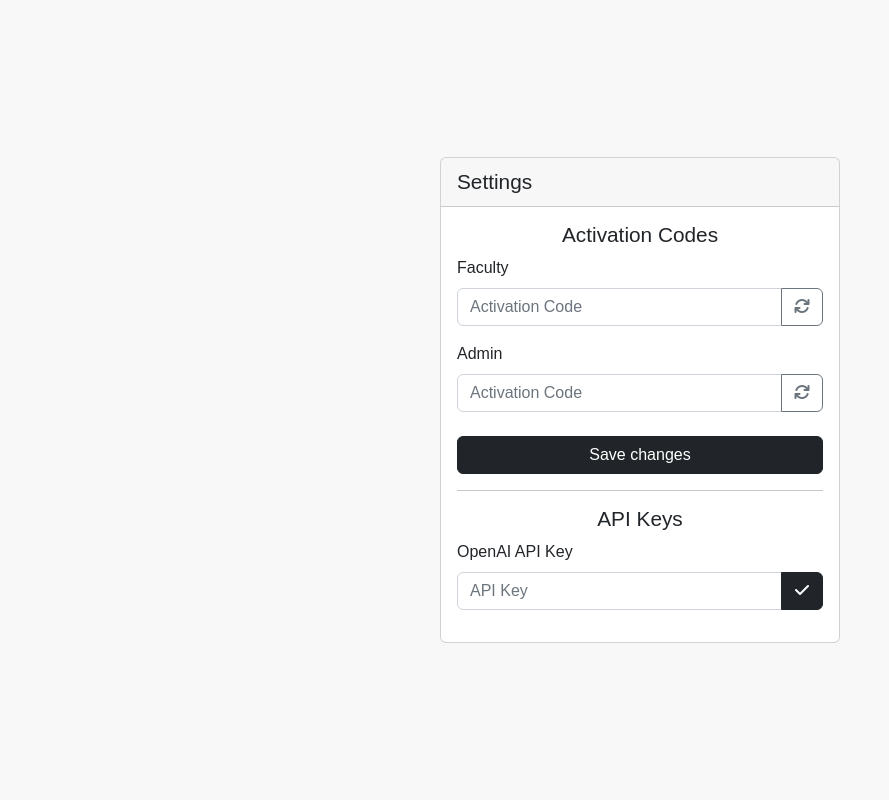
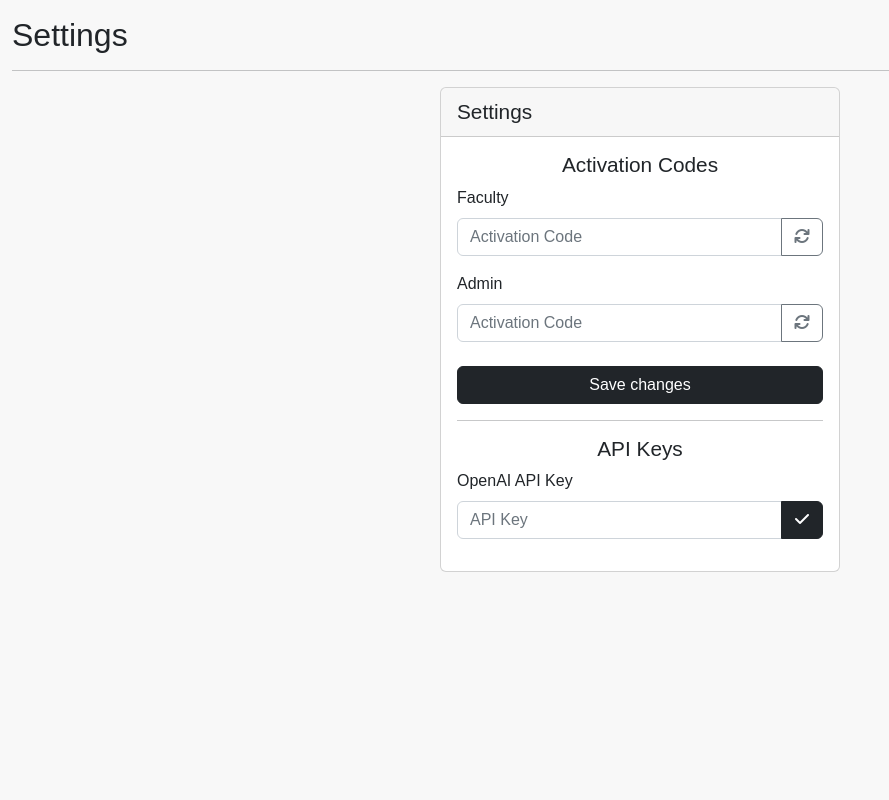
Before and after one commit to redpangilinan/SPCC-FES-SA, a PHP site: page /Projects/templates/pages/settings.php in a window 1280 px wide. Shown: the whole page, without its empty margins (0-889 px from the left). Run offline with PHP 8.4, Linux system fonts and the light colour scheme; data that the repository does not hold is empty; some libraries are stand-ins or nearby versions.

Commit message:
Tweaks on pages code structure

```diff
--- a/templates/pages/settings.php
+++ b/templates/pages/settings.php
@@ -15,14 +15,6 @@ $stmt = $conn->prepare($sql);
 $stmt->execute();
 $adminCode = $stmt->fetchColumn();
 
-// Fetch API key
-$sql = "SELECT key_value FROM tb_api_keys WHERE api_id = 1";
-$stmt = $conn->prepare($sql);
-$stmt->execute();
-$apiKey = $stmt->fetchColumn();
-
-$stmt = null;
-$conn = null;
 ?>
 
 <!DOCTYPE html>
@@ -39,7 +31,12 @@ $conn = null;
 </head>
 
 <body>
-    <main class="d-flex justify-content-center align-items-center vh-100">
+    <div class="container-fluid">
+        <header class="my-3">
+            <h1>Settings</h1>
+            <hr>
+        </header>
+        <main class="d-flex justify-content-center align-items-center h-100">
             <!-- Add Form -->
             <div class="card w-100 mx-2" id="form_add" style="max-width: 25rem; min-width: 19rem;">
                 <div class="card-header">
@@ -70,7 +67,7 @@ $conn = null;
                         <div class="mb-3">
                             <label for="api_key" class="form-label">OpenAI API Key</label>
                             <div class="input-group">
-                            <input type="text" class="form-control" name="api_key" id="api_key" placeholder="API Key" value="<?php echo $apiKey ?>" autocomplete="off" required>
+                                <input type="text" class="form-control" name="api_key" id="api_key" placeholder="API Key" value="" autocomplete="off" required>
                                 <button type="submit" class="btn btn-dark" id="api_button"><i class="fa-solid fa-check"></i></button>
                             </div>
                         </div>
@@ -78,6 +75,7 @@ $conn = null;
                 </div>
             </div>
         </main>
+    </div>
 
     <script src="https://cdnjs.cloudflare.com/ajax/libs/jquery/3.6.2/jquery.min.js"></script>
     <script src="https://cdn.jsdelivr.net/npm/sweetalert2@11"></script>
```
Also changed, not shown: templates/pages/categories.php (+3 -5 lines), templates/pages/questions.php (+3 -5 lines), templates/pages/users.php (+3 -5 lines). Lines whose indentation alone changed are shown as unchanged.
